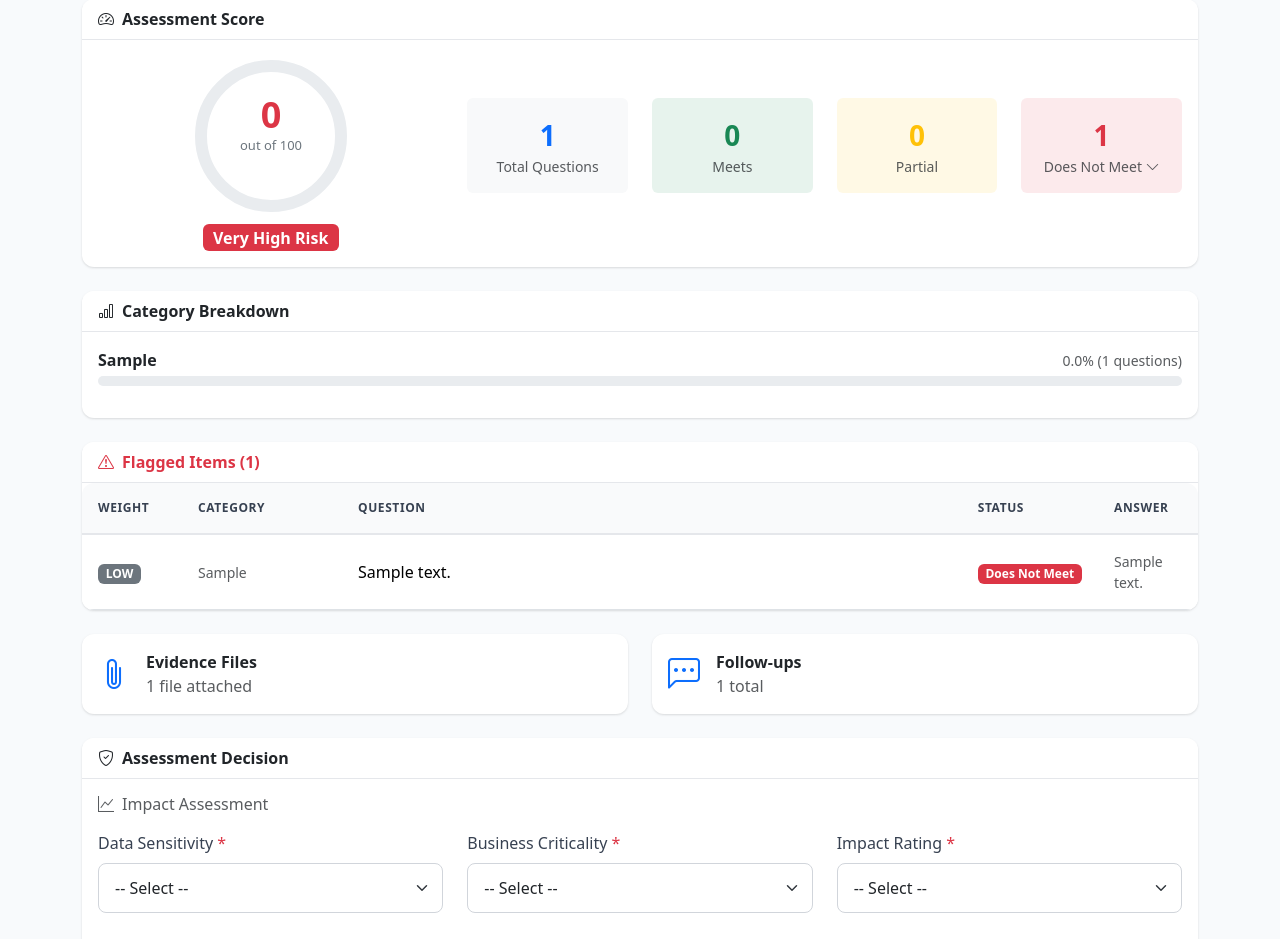
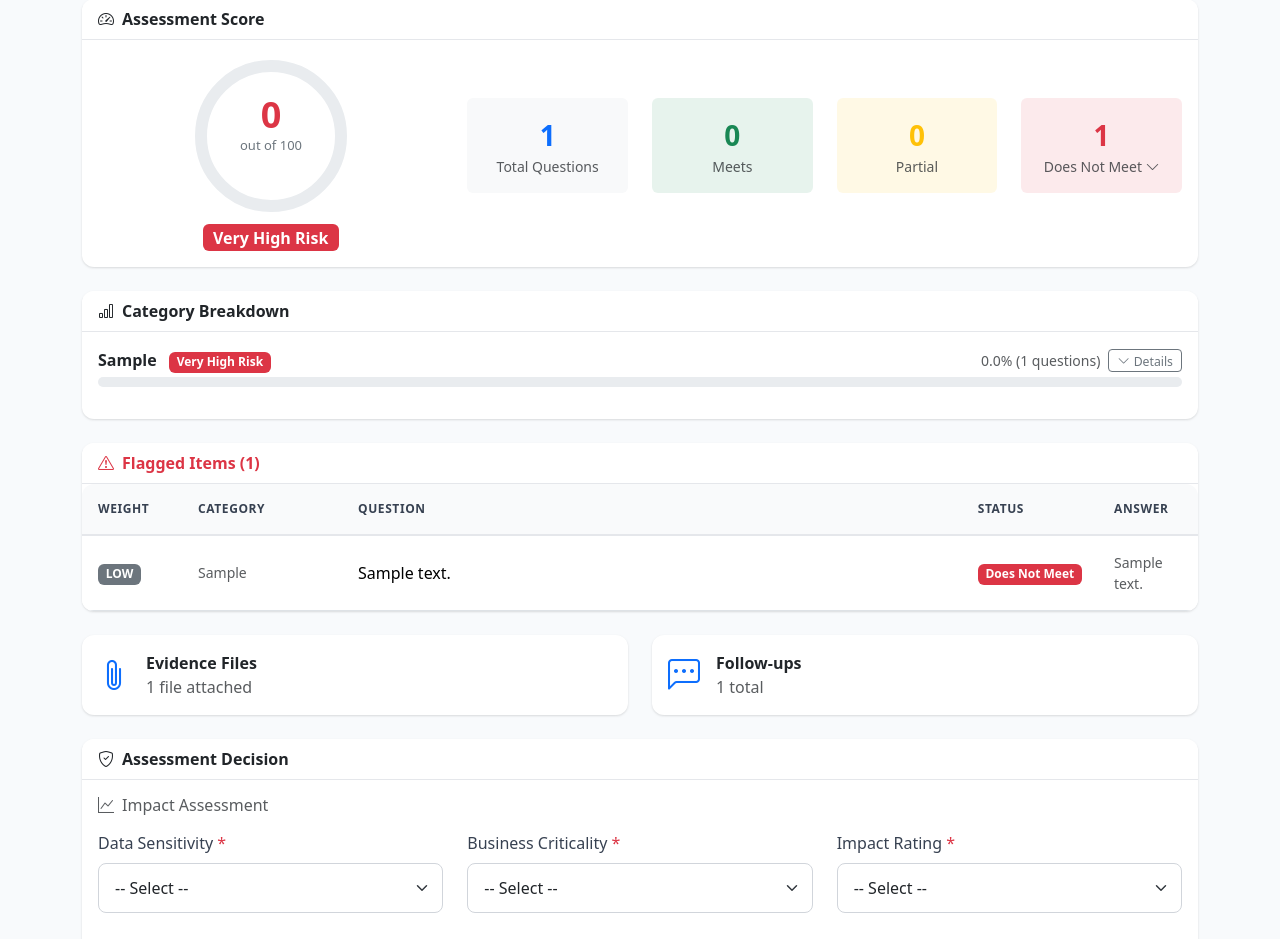
Before and after one commit to mbrynil/third-party-risk-questionnaire, a FastAPI app: page /assessments/1/decision in a window 1280 px wide. Shown: the part 229-1168 px from the top of the page. Run offline with FastAPI, Linux system fonts and the light colour scheme; tables that the repository leaves empty hold one stand-in row (values such as "Sample post").

Commit message:
Add category drill-down with risk labels and expandable details
Each category bar now shows a risk level badge (e.g., "High Risk") and
a Details button that expands to show all questions in that category
with their weight, eval status, and vendor answer.

Co-Authored-By: Claude Opus 4.6 <noreply@anthropic.com>

```diff
--- a/app/services/scoring.py
+++ b/app/services/scoring.py
@@ -134,6 +134,14 @@ def compute_assessment_scores(questions, response) -> dict:
     else:
         overall_score = None
 
+    # Group question details by category
+    category_questions = {}
+    for detail in question_details:
+        cat = detail["category"]
+        if cat not in category_questions:
+            category_questions[cat] = []
+        category_questions[cat].append(detail)
+
     # Category scores sorted worst-first
     category_scores = []
     for cat in category_earned:
@@ -145,9 +153,11 @@ def compute_assessment_scores(questions, response) -> dict:
         category_scores.append({
             "category": cat,
             "score": score,
+            "risk_level": suggest_risk_level(score) if score is not None else None,
             "earned": category_earned[cat],
             "possible": possible,
             "count": category_count.get(cat, 0),
+            "questions": category_questions.get(cat, []),
         })
     category_scores.sort(key=lambda c: c["score"] if c["score"] is not None else 999)
 
--- a/templates/assessment_decision.html
+++ b/templates/assessment_decision.html
@@ -237,11 +237,53 @@
             {% endif %}
         <div class="mb-3">
             <div class="d-flex justify-content-between align-items-center mb-1">
-                <span class="fw-semibold">{{ cat.category }}</span>
-                <span class="text-muted small">{{ cat.score }}% <span class="text-muted">({{ cat.count }} questions)</span></span>
+                <div>
+                    <span class="fw-semibold">{{ cat.category }}</span>
+                    <span class="badge bg-{{ cat_color }} ms-2">{{ cat.risk_level.replace('_', ' ').title() }} Risk</span>
+                </div>
+                <div class="d-flex align-items-center gap-2">
+                    <span class="text-muted small">{{ cat.score }}% ({{ cat.count }} questions)</span>
+                    <a class="btn btn-sm btn-outline-secondary py-0 px-2" data-bs-toggle="collapse" href="#collapse-cat-{{ loop.index }}" role="button">
+                        <small><i class="bi bi-chevron-down me-1"></i>Details</small>
+                    </a>
+                </div>
             </div>
             <div class="progress" style="height: 10px;">
                 <div class="progress-bar bg-{{ cat_color }}" role="progressbar" style="width: {{ cat.score }}%" aria-valuenow="{{ cat.score }}" aria-valuemin="0" aria-valuemax="100"></div>
+            </div>
+            <div class="collapse mt-2" id="collapse-cat-{{ loop.index }}">
+                <table class="table table-sm table-borderless mb-0 small">
+                    <tbody>
+                        {% for q in cat.questions %}
+                        <tr>
+                            <td style="width:80px">
+                                {% if q.weight == 'CRITICAL' %}
+                                <span class="badge bg-danger">CRITICAL</span>
+                                {% elif q.weight == 'HIGH' %}
+                                <span class="badge bg-warning text-dark">HIGH</span>
+                                {% elif q.weight == 'MEDIUM' %}
+                                <span class="badge bg-info">MEDIUM</span>
+                                {% else %}
+                                <span class="badge bg-secondary">LOW</span>
+                                {% endif %}
+                            </td>
+                            <td>{{ q.question_text[:120] }}{% if q.question_text|length > 120 %}...{% endif %}</td>
+                            <td style="width:120px" class="text-end">
+                                {% if q.eval_status == 'MEETS_EXPECTATION' %}
+                                <span class="badge bg-success">Meets</span>
+                                {% elif q.eval_status == 'PARTIALLY_MEETS_EXPECTATION' %}
+                                <span class="badge bg-warning text-dark">Partial</span>
+                                {% elif q.eval_status == 'DOES_NOT_MEET_EXPECTATION' %}
+                                <span class="badge bg-danger">Does Not Meet</span>
+                                {% else %}
+                                <span class="badge bg-light text-muted">N/A</span>
+                                {% endif %}
+                            </td>
+                            <td style="width:70px" class="text-muted text-end">{{ q.answer_choice or '-' }}</td>
+                        </tr>
+                        {% endfor %}
+                    </tbody>
+                </table>
             </div>
         </div>
         {% endif %}
```
